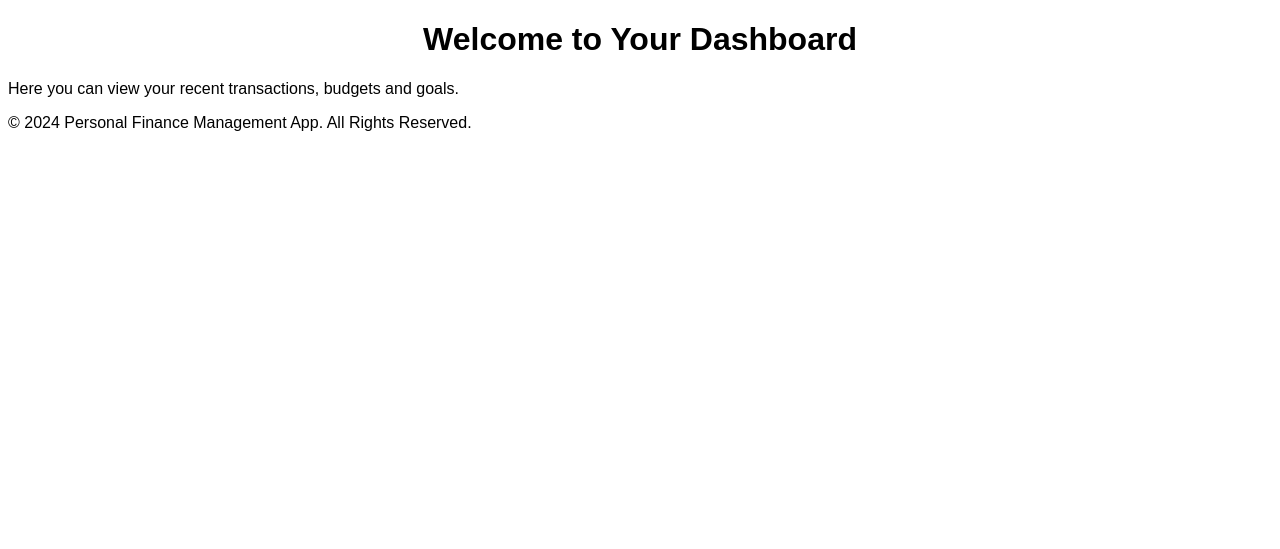
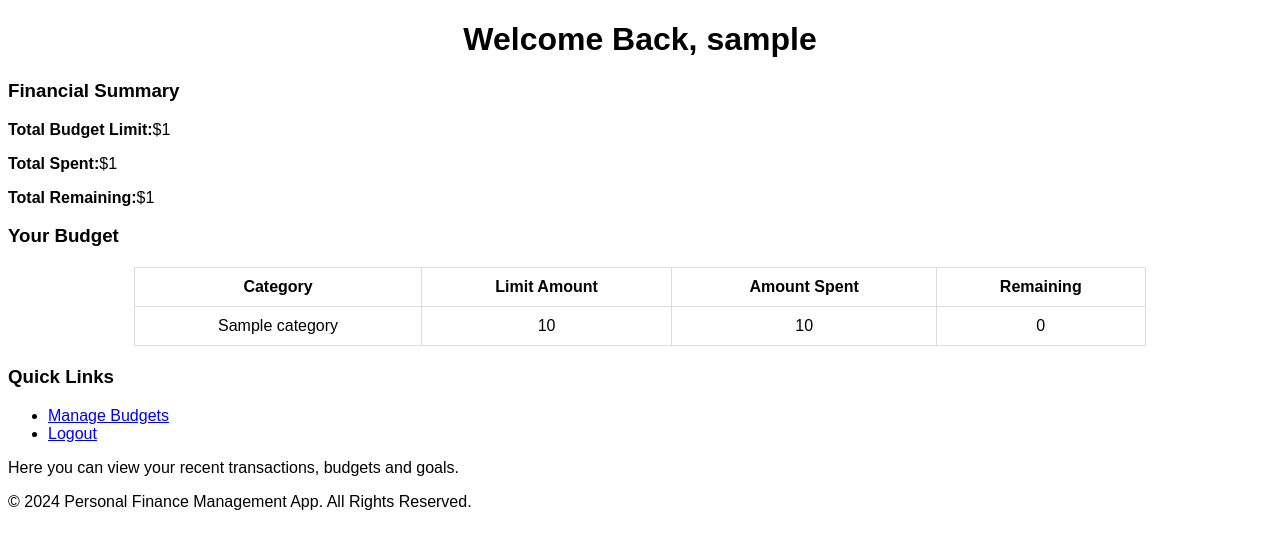
Before and after one commit to Prones94/Budget4You, a Flask app: template templates/dashboard.html in a window 1280 px wide. Shown: the part 26-575 px from the top of the page. Run offline with Flask 2, Linux system fonts and the light colour scheme; the template is opened without the code that fills it: most values are stand-ins (such as "Sample title", 1, 10 or a date in 2020).

Commit message:
dashboard now includes total budget including spent, total amount, and total remaining including links leading to budget page

```diff
--- a/templates/base.html
+++ b/templates/base.html
@@ -11,6 +11,7 @@
         <nav class="navbar">
             <a href="{{ url_for('home') }}">Home</a>
             {% if 'user_id' in session %}
+                <a href="{{ url_for('budget') }}">Budgets</a>
                 <a href="{{ url_for('logout') }}">Logout</a>
             {% else %}
                 <a href="{{ url_for('login') }}">Login</a>
--- a/templates/budget.html
+++ b/templates/budget.html
@@ -7,7 +7,6 @@
 
 <section class="budget-list">
   <h2>Your Budgets</h2>
-
   <form action="{{ url_for('budget') }}" method="POST">
     <label for="category">Category:</label>
     <input type="text" name="category" id="category" required>
--- a/templates/dashboard.html
+++ b/templates/dashboard.html
@@ -3,6 +3,48 @@
 {% block title %}Dashboard{% endblock %}
 
 {% block content %}
-<h1>Welcome to Your Dashboard</h1>
+<h1>Welcome Back, {{ username }} </h1>
+
+<div>
+  <h3>Financial Summary</h3>
+  <p><strong>Total Budget Limit:</strong>${{ total_limit }}</p>
+  <p><strong>Total Spent:</strong>${{ total_spent }}</p>
+  <p><strong>Total Remaining:</strong>${{ total_remaining }}</p>
+</div>
+
+<div>
+  <h3>Your Budget</h3>
+  {% if budgets %}
+    <table>
+      <thead>
+        <tr>
+          <th>Category</th>
+          <th>Limit Amount</th>
+          <th>Amount Spent</th>
+          <th>Remaining</th>
+        </tr>
+      </thead>
+      <tbody>
+        {% for budget in budgets %}
+          <tr>
+            <td>{{ budget['category'] }}</td>
+            <td>{{ budget['limit_amount'] }}</td>
+            <td>{{ budget['amount_spent'] }}</td>
+            <td>{{ budget['limit_amount'] - budget['amount_spent'] }}</td>
+          </tr>
+        {% endfor %}
+      </tbody>
+    </table>
+  {% else %}
+    <p>You have no budgets set. <a href="{{ url_for('budget') }}">Add a Budget</a></p>
+  {% endif %}
+</div>
+<div>
+  <h3>Quick Links</h3>
+  <ul>
+    <li><a href="{{ url_for('budget') }}">Manage Budgets</a></li>
+    <li><a href="{{ url_for('logout') }}">Logout</a></li>
+  </ul>
+</div>
 <p>Here you can view your recent transactions, budgets and goals.</p>
 {% endblock %}
```
